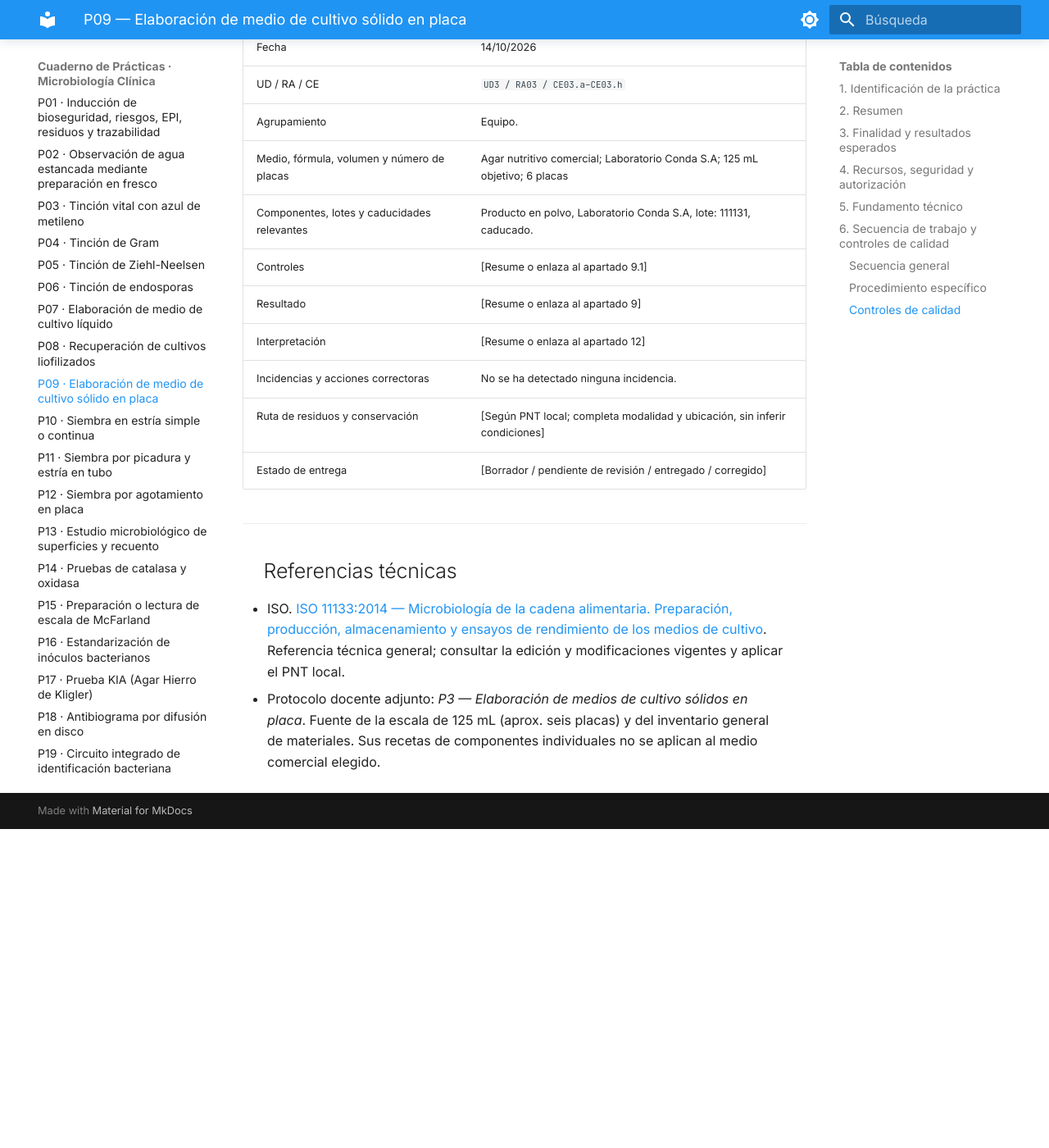
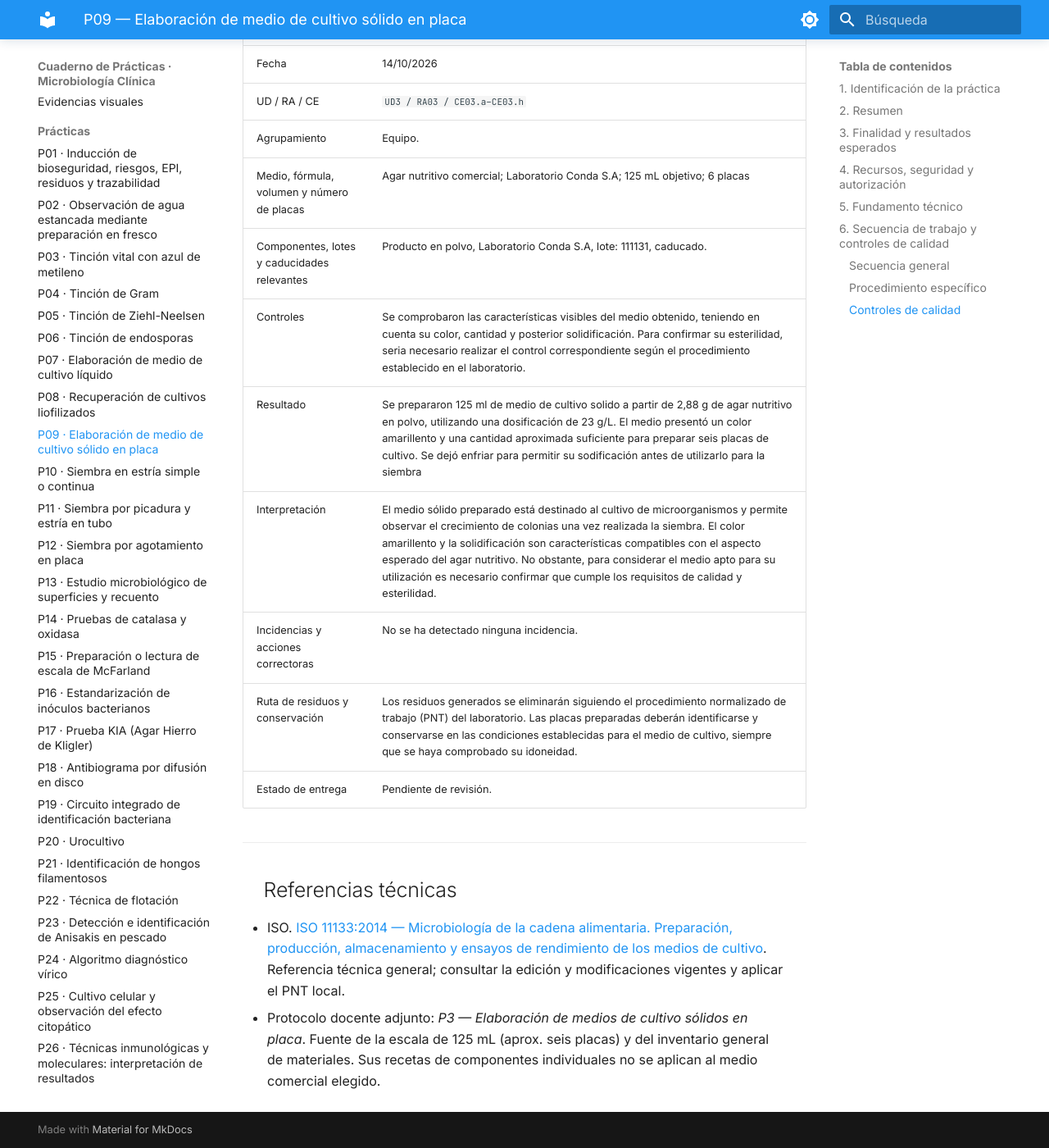
Before and after one commit to aseguror01-source/Cuaderno-Microbiolog-a--Ariadna-Seguro, an MkDocs documentation site: the page built from docs/practicas/P09_Medio_solido_en_placa.md, in a window 1280 px wide and 1400 px high, scrolled down 15537 px. Shown: the whole window at 82% size. Built offline with MkDocs 1.6.1 and Material for MkDocs 9.7.7, drawn with Linux system fonts in a browser that asks for light colours; before the commit the page ends 16548 px from its top, so only the background shows below that.

Commit message:
Update P09_Medio_solido_en_placa.md pendiente de revisión

```diff
--- a/docs/practicas/P09_Medio_solido_en_placa.md
+++ b/docs/practicas/P09_Medio_solido_en_placa.md
@@ -241,12 +241,12 @@ Responde de forma razonada a las cuatro preguntas. Relaciona cada respuesta con
 | Agrupamiento | Equipo. |
 | Medio, fórmula, volumen y número de placas | Agar nutritivo comercial; Laboratorio Conda S.A; 125 mL objetivo; 6 placas |
 | Componentes, lotes y caducidades relevantes | Producto en polvo, Laboratorio Conda S.A, lote: 111131, caducado. |
-| Controles | [Resume o enlaza al apartado 9.1] |
-| Resultado | [Resume o enlaza al apartado 9] |
-| Interpretación | [Resume o enlaza al apartado 12] |
+| Controles | Se comprobaron las características visibles del medio obtenido, teniendo en cuenta su color, cantidad y posterior solidificación. Para confirmar su esterilidad, seria necesario realizar el control correspondiente según el procedimiento establecido en el laboratorio.  |
+| Resultado | Se prepararon 125 ml de medio de cultivo solido a partir de 2,88 g de agar nutritivo en polvo, utilizando una dosificación de 23 g/L. El medio presentó un color amarillento y una cantidad aproximada suficiente para preparar seis placas de cultivo. Se dejó enfriar para permitir su sodificación antes de utilizarlo para la siembra  |
+| Interpretación | El medio sólido preparado está destinado al cultivo de microorganismos y permite observar el crecimiento de colonias una vez realizada la siembra. El color amarillento y la solidificación son características compatibles con el aspecto esperado del agar nutritivo. No obstante, para considerar el medio apto para su utilización es necesario confirmar que cumple los requisitos de calidad y esterilidad. |
 | Incidencias y acciones correctoras | No se ha detectado ninguna incidencia. |
-| Ruta de residuos y conservación | [Según PNT local; completa modalidad y ubicación, sin inferir condiciones] |
-| Estado de entrega | [Borrador / pendiente de revisión / entregado / corregido] |
+| Ruta de residuos y conservación | Los residuos generados se eliminarán siguiendo el procedimiento normalizado de trabajo (PNT) del laboratorio. Las placas preparadas deberán identificarse y conservarse en las condiciones establecidas para el medio de cultivo, siempre que se haya comprobado su idoneidad. |
+| Estado de entrega | Pendiente de revisión. |
 
 ---
 
```
